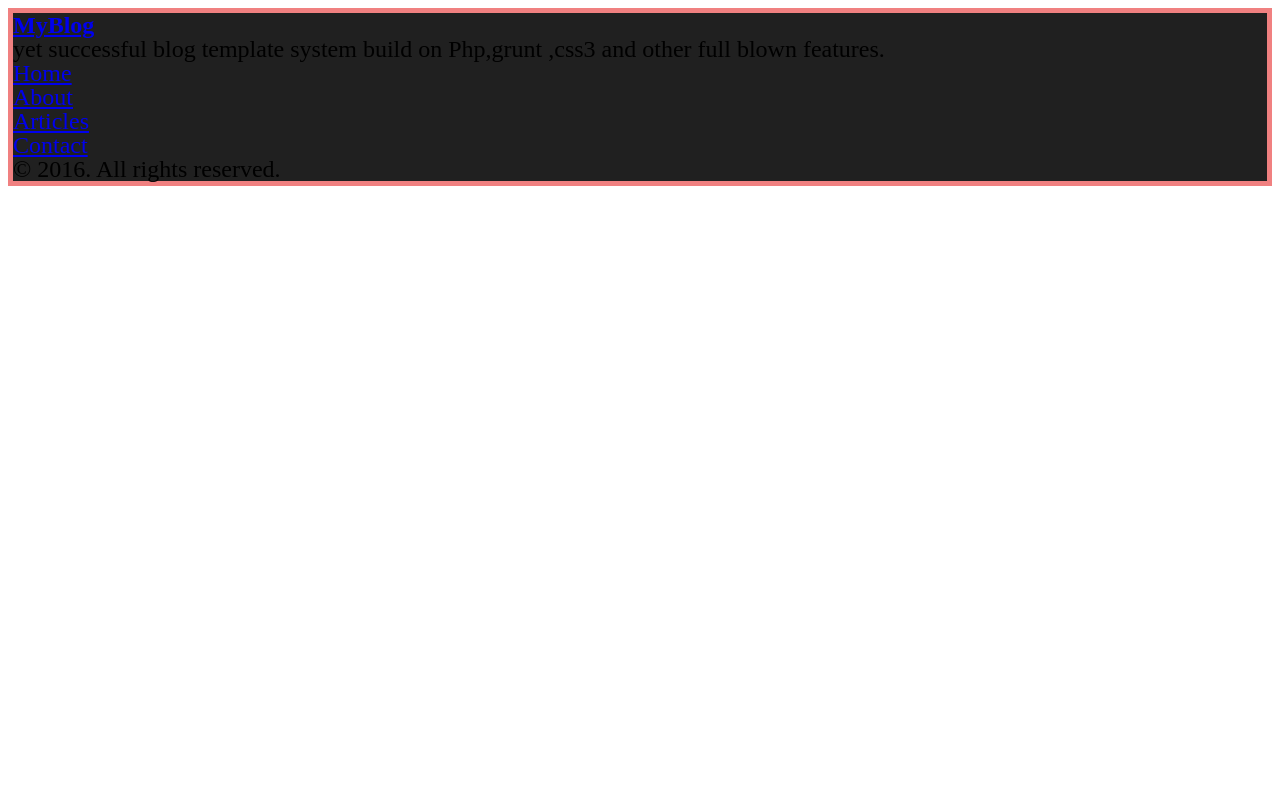
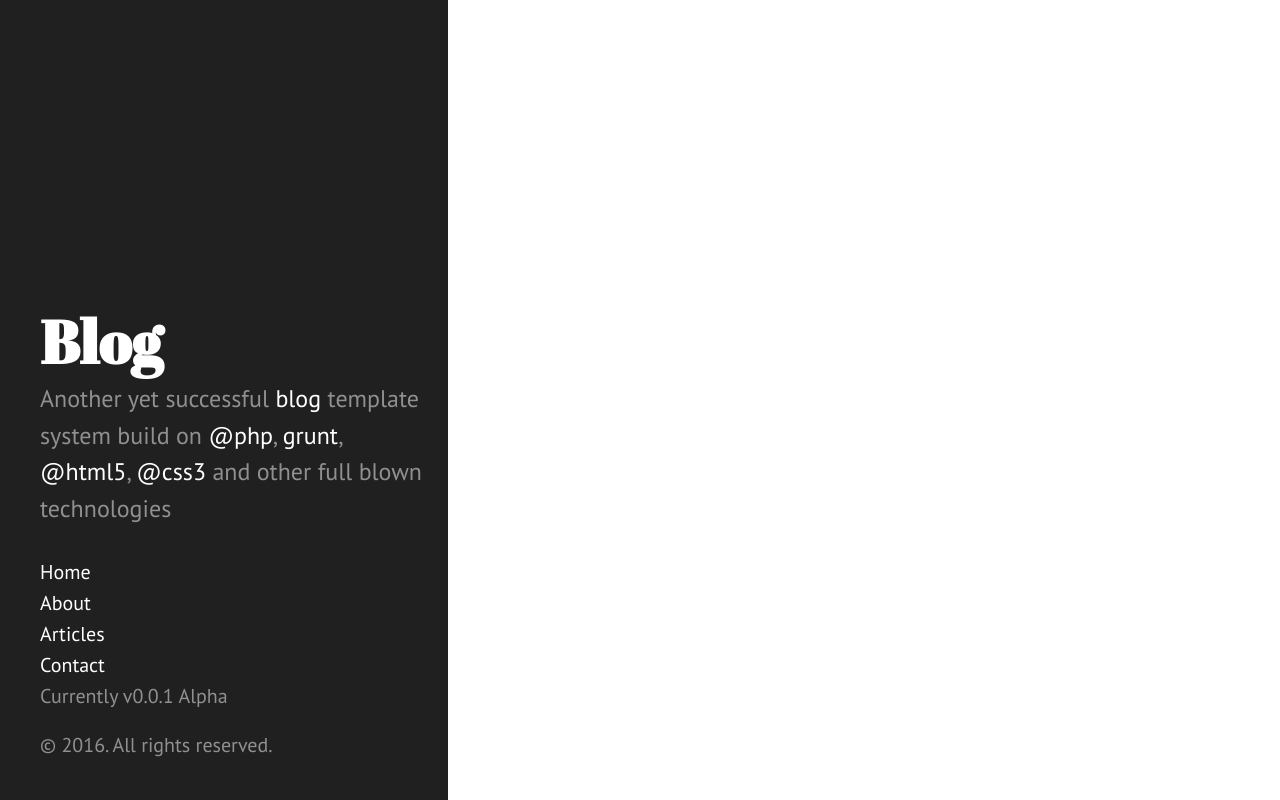
Before and after one commit to alexandrucristiann/sblog, a PHP site: page /index.html in a window 1280 px wide. Run offline with PHP 8.4, Linux system fonts and the light colour scheme.

Commit message:
sidebar base style finish

```diff
--- a/assets/css/main.css
+++ b/assets/css/main.css
@@ -1,119 +1,84 @@
-/* html stylesheet reset
- */
-h1, h2, h3, h4, h5, h6, p, blockquote, pre,
-del, dfn, em, img, ins, kbd, q, samp, small,
-strong, sub, sup, var, b, i, dl, dt, dd, ol, ul,
-li, fieldset, form, label, legend, table, caption,
-tbody, tfoot, thead, tr, th, td, article, aside,
-canvas, details, figcaption, figure, footer, header,
-hgroup, menu, nav, section, summary, time, mark, audio,
-video {
+/* define all our colors */
+* {
+  transition: all 150ms ease-in-out;
   margin: 0;
   padding: 0;
-  border: 0;
-  outline: 0;
-  font-size: 100%;
-  vertical-align: baseline;
-  background: transparent;
+}
+
+:root {
+  font-size: 20px;
+}
+
+html {
+  font-family: "PT Sans", Helvetica, Arial, sans-serif;
 }
 
 body {
-  line-height: 1;
-}
-
-article, aside, details, figcaption, figure,
-footer, header, hgroup, menu, nav, section {
-  display: block;
-}
-
-nav ul {
-  list-style: none;
-}
-
-blockquote {
-  quotes: none;
-}
-blockquote:before, blockquote:after {
-  content: "";
-  content: none;
-}
-
-q {
-  quotes: none;
-}
-q:before, q:after {
-  content: "";
-  content: none;
-}
-
-a {
-  margin: 0;
-  padding: 0;
-  font-size: 100%;
-  vertical-align: baseline;
-  background: transparent;
-}
-
-/* change colours to suit your needs */
-ins {
-  background: #ff9;
-  color: #000;
-  text-decoration: none;
-}
-
-mark {
-  background-color: #ff9;
-  color: #000;
-  font-style: italic;
-  font-weight: bold;
-}
-
-del {
-  text-decoration: line-through;
-}
-
-abbr[title], dfn[title] {
-  border-bottom: 1px dotted;
-  cursor: help;
-}
-
-table {
-  border-collapse: collpase;
-  border-spacing: 0;
-}
-
-/* change border color to suit your neeeds */
-hr {
-  display: block;
-  height: 1px;
-  border: 0;
-  border-top: 1px solid #cccccc;
-  margin: 1em 0;
-  padding: 0;
-}
-
-input, select {
-  vertical-align: middle;
-}
-
-/* define all our colors */
-* {
-  transition: all 300ms ease-in-out;
-}
-
-:root {
-  font-size: 24px;
+  height: 100%;
 }
 
 .sidebar {
-  border: 5px solid lightcoral;
+  background-color: #202020;
+  width: 35%;
+  position: fixed;
+  top: 0;
+  left: 0;
+  bottom: 0;
+  text-align: left;
+}
+.sidebar-container {
   display: -webkit-box;
   display: -webkit-flex;
   display: -ms-flexbox;
   display: flex;
-  background-color: #202020;
+  flex-direction: column;
+  padding: 1.1rem 1.1rem 1.1rem 2rem;
+  color: rgba(255, 255, 255, 0.5);
+  position: absolute;
+  bottom: 1rem;
 }
-
-.sidebar-list__item {
+.sidebar-about {
+  margin-top: 1.5rem;
+  margin-bottom: 1.5rem;
+}
+.sidebar-about__title > a {
   text-decoration: none;
+  color: #fff;
+  font-family: "Abril Fatface", serif;
+  font-weight: bold;
+  font-size: 3rem;
 }
+.sidebar-about__title > a:hover {
+  text-decoration: underline;
+}
+.sidebar-about__text {
+  font-weight: 300;
+  line-height: 1.52;
+  font-size: 1.2rem;
+}
+.sidebar-about__text > a {
+  text-decoration: none;
+  color: #fff;
+}
+.sidebar-about__text > a:hover {
+  text-decoration: underline;
+}
+.sidebar-navigation {
+  line-height: 1.55;
+}
+.sidebar-list {
+  list-style-type: none;
+}
+.sidebar-list__item > a {
+  text-decoration: none;
+  color: #fff;
+}
+.sidebar-list__item > a:hover {
+  text-decoration: underline;
+}
+.sidebar-list__item > a:active {
+  font-weight: bold;
+}
+.sidebar-footer {
+  margin-top: 1rem;
+}
--- a/assets/sass/main.sass
+++ b/assets/sass/main.sass
@@ -1,3 +1,4 @@
-@import 'modules/reset'
+//@import 'modules/reset'
 @import 'modules/color'
 @import 'modules/base'
+@import 'modules/sidebar'
--- a/assets/sass/modules/_base.sass
+++ b/assets/sass/modules/_base.sass
@@ -1,26 +1,14 @@
-// debugging
 *
-  transition: all 300ms ease-in-out
+  // debugging
+  transition: all 150ms ease-in-out
+  margin: 0
+  padding: 0
 
 \:root
-  font-size: 24px
+  font-size: 20px
 
-.sidebar
-  //debugging
-  border: 5px solid lightcoral
+html
+  font-family: "PT Sans", Helvetica, Arial, sans-serif
 
-  display: -webkit-box
-  display: -webkit-flex
-  display: -ms-flexbox
-  display: flex
-  background-color: $dark-gray
-
-.sidebar-list__item
-  text-decoration: none
-
-  //width: 18rem
-  //position: fixed
-  //top: 0
-  //left: 0
-  //bottom: 0
-  //text-align: left
+body
+  height: 100%
--- /dev/null
+++ b/assets/sass/modules/_sidebar.sass
@@ -0,0 +1,71 @@
+.sidebar
+  //debugging
+  background-color: $dark-gray
+  width: 35%
+  //min-width: 14rem
+  //max-width: 15rem
+  position: fixed
+  top: 0
+  left: 0
+  bottom: 0
+  text-align: left
+
+  &-container
+    display: -webkit-box
+    display: -webkit-flex
+    display: -ms-flexbox
+    display: flex
+    flex-direction: column
+    padding: 1.1rem 1.1rem 1.1rem 2rem
+    color: rgba(255, 255, 255, .5)
+    position: absolute
+    //right: 1rem
+    bottom: 1rem
+    //left: 1rem
+
+  &-about
+    //border: 1px solid lightcoral
+    //border: 1px solid lightcoral
+    margin-top: 1.5rem
+    margin-bottom: 1.5rem
+
+    &__title
+
+    &__title > a
+      text-decoration: none
+      color: #fff
+      font-family: "Abril Fatface", serif
+      font-weight: bold
+      font-size: 3rem
+    &__title > a:hover
+      text-decoration: underline
+
+    &__text
+      font-weight: 300
+      line-height: 1.52
+      font-size: 1.2rem
+
+    &__text > a
+      text-decoration: none
+      color: #fff
+    &__text > a:hover
+      text-decoration: underline
+
+  &-navigation
+    line-height: 1.55
+
+  &-list
+    list-style-type: none
+
+  &-list__item > a
+    text-decoration: none
+    color: #fff
+
+  &-list__item > a:hover
+    text-decoration: underline
+
+  &-list__item > a:active
+    font-weight: bold
+
+  &-footer
+    margin-top: 1rem
--- a/index.html
+++ b/index.html
@@ -8,15 +8,18 @@
     <meta name="blogcatalog">
     <meta name="viewport" content="width=device-width, initial-scale=1.0">
     <link rel="stylesheet" type="text/css" href="assets/css/main.css">
+    <link rel="stylesheet" href="http://fonts.googleapis.com/css?family=PT+Sans:400,400italic,700|Abril+Fatface">
   </head>
   <body>
     <div class="sidebar">
       <div class="sidebar-container">
         <div class="sidebar-about">
-          <h1 class="sidebar-about__title"><a href="#">MyBlog</a></h1>
-          <p class="sidebar_about__text">
-            <Another>yet successful blog template system build on Php,grunt</Another>
-            <html5>,css3 and other full blown features.</html5>
+          <h1 class="sidebar-about__title"><a href="#">Blog</a></h1>
+          <p class="sidebar-about__text">
+            Another yet successful <a href="#">blog</a> template system
+            build on <a href="http://www.php.net/">@php</a>,
+            <a href="http://gruntjs.com">grunt</a>, <a href="#">@html5</a>,
+            <a href="#">@css3</a> and other full blown technologies
           </p>
         </div>
         <nav class="sidebar-navigation">
@@ -25,6 +28,7 @@
             <li class="sidebar-list__item"><a href="#">About</a></li>
             <li class="sidebar-list__item"><a href="#">Articles</a></li>
             <li class="sidebar-list__item"><a href="#">Contact</a></li>
+            <li class="sidebar-list__item">Currently v0.0.1 Alpha</li>
           </ul>
         </nav>
         <footer class="sidebar-footer">&copy; 2016. All rights reserved.</footer>
```
Also changed, not shown: assets/jade/index.jade (+9 -4 lines).
